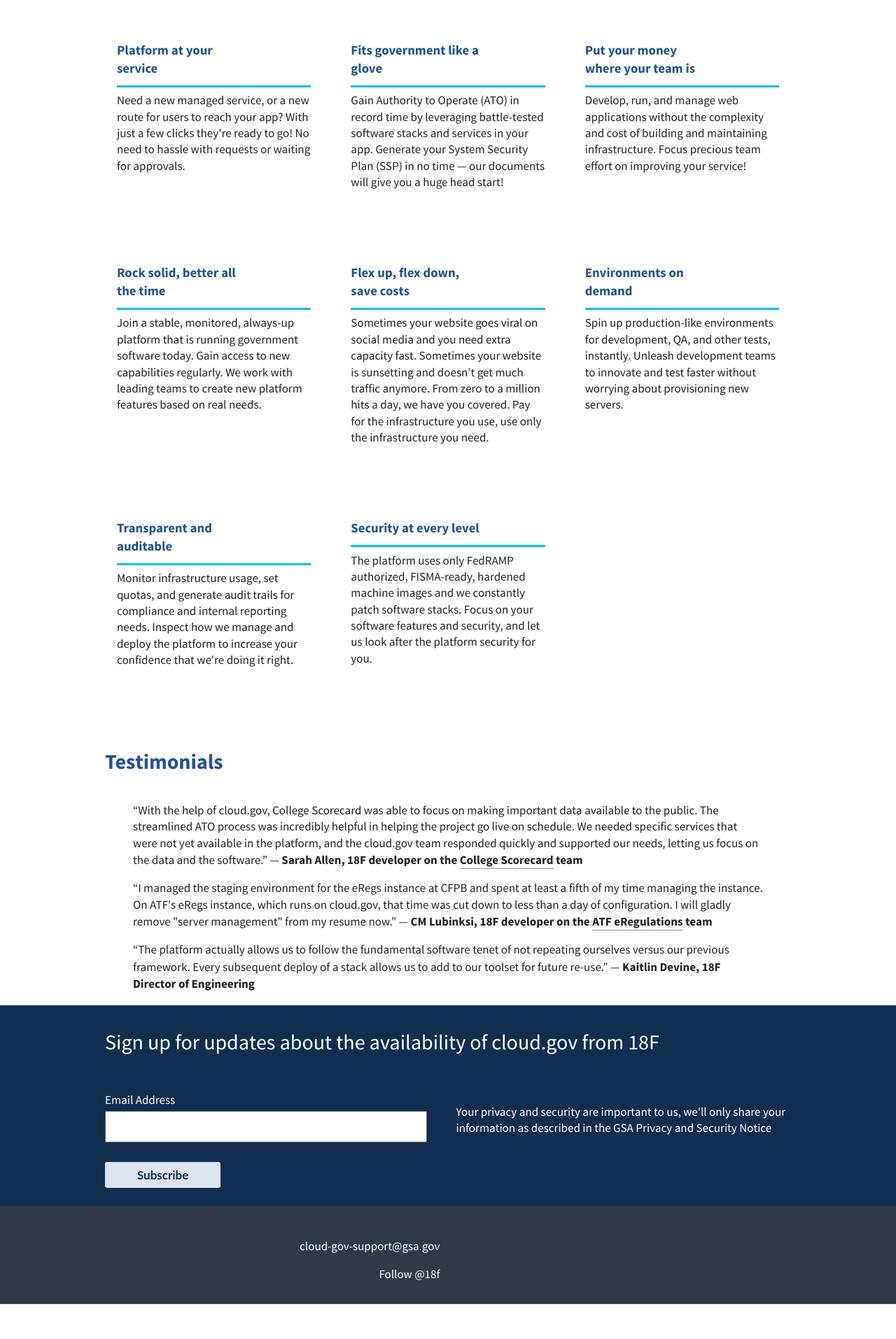
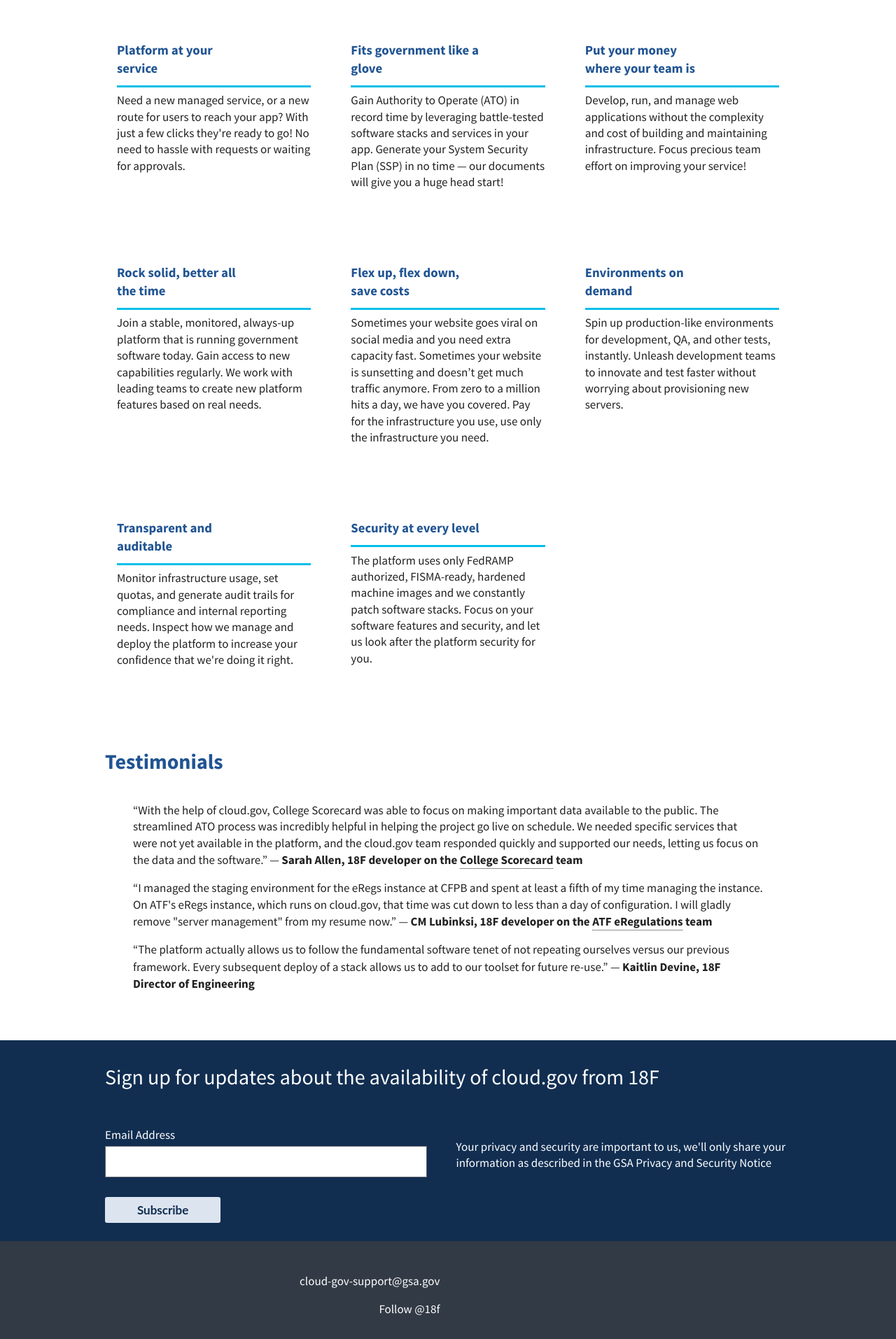
Before and after one commit to cloud-gov/cg-landing, a Jekyll site: the page built from pages/home.md, in a window 1280 px wide. Shown: the part 747-2661 px from the top of the page at 70% size. Built offline with Jekyll 4.4.1, drawn with Linux system fonts in a browser that asks for light colours; comment, search, counter and statistics services are not loaded; before the commit the page ends 2611 px from its top, so only the background shows below that.

Commit message:
Add footer margin

```diff
--- a/_sass/_home.scss
+++ b/_sass/_home.scss
@@ -18,6 +18,10 @@ h1, h2, h3, h4, h5 {
   font-size: 25px;
   font-weight: 200;
   margin-top: 1.5rem;
+}
+
+.banner.contact {
+  margin-top: 50px;
 }
 
 .banner.contact legend {
```
